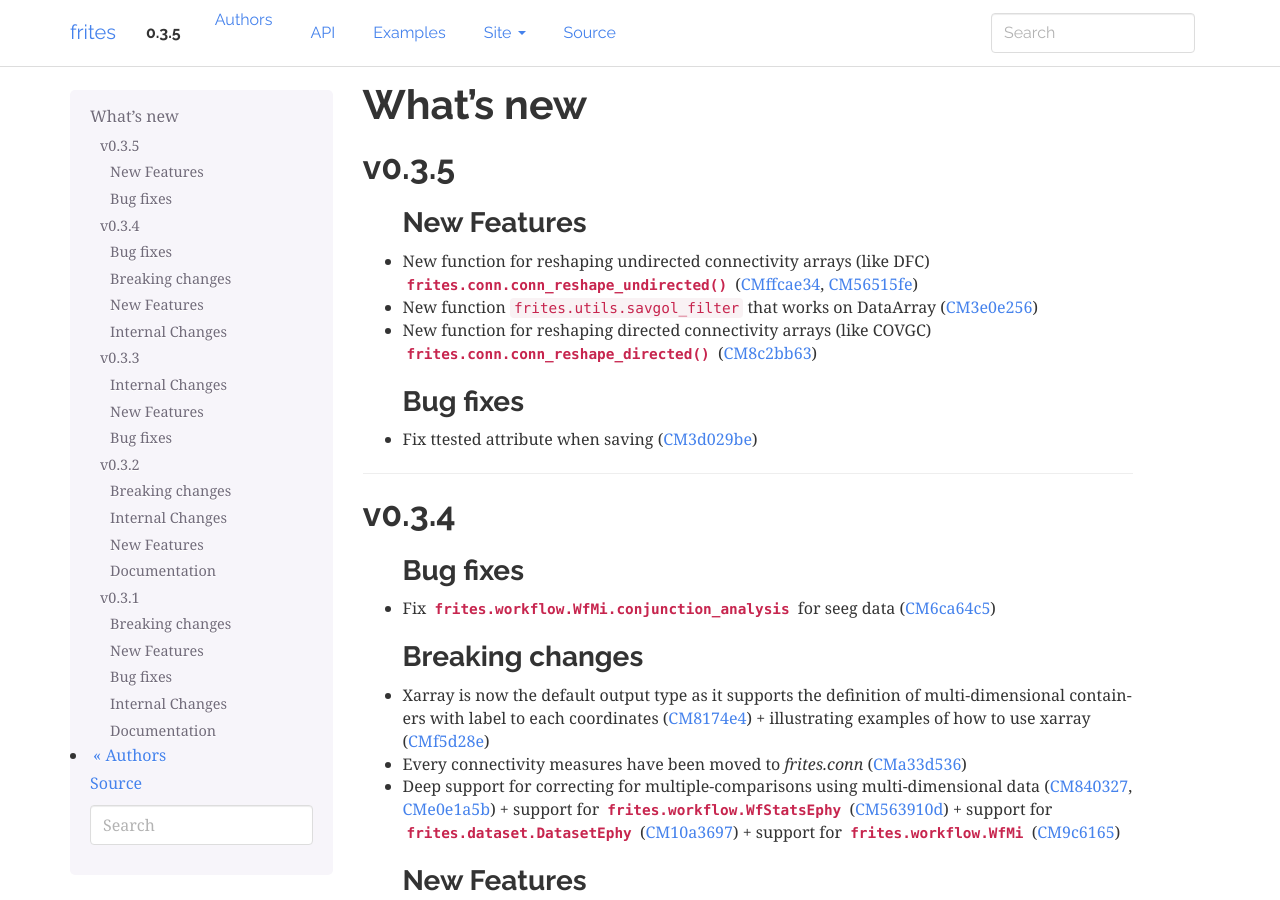
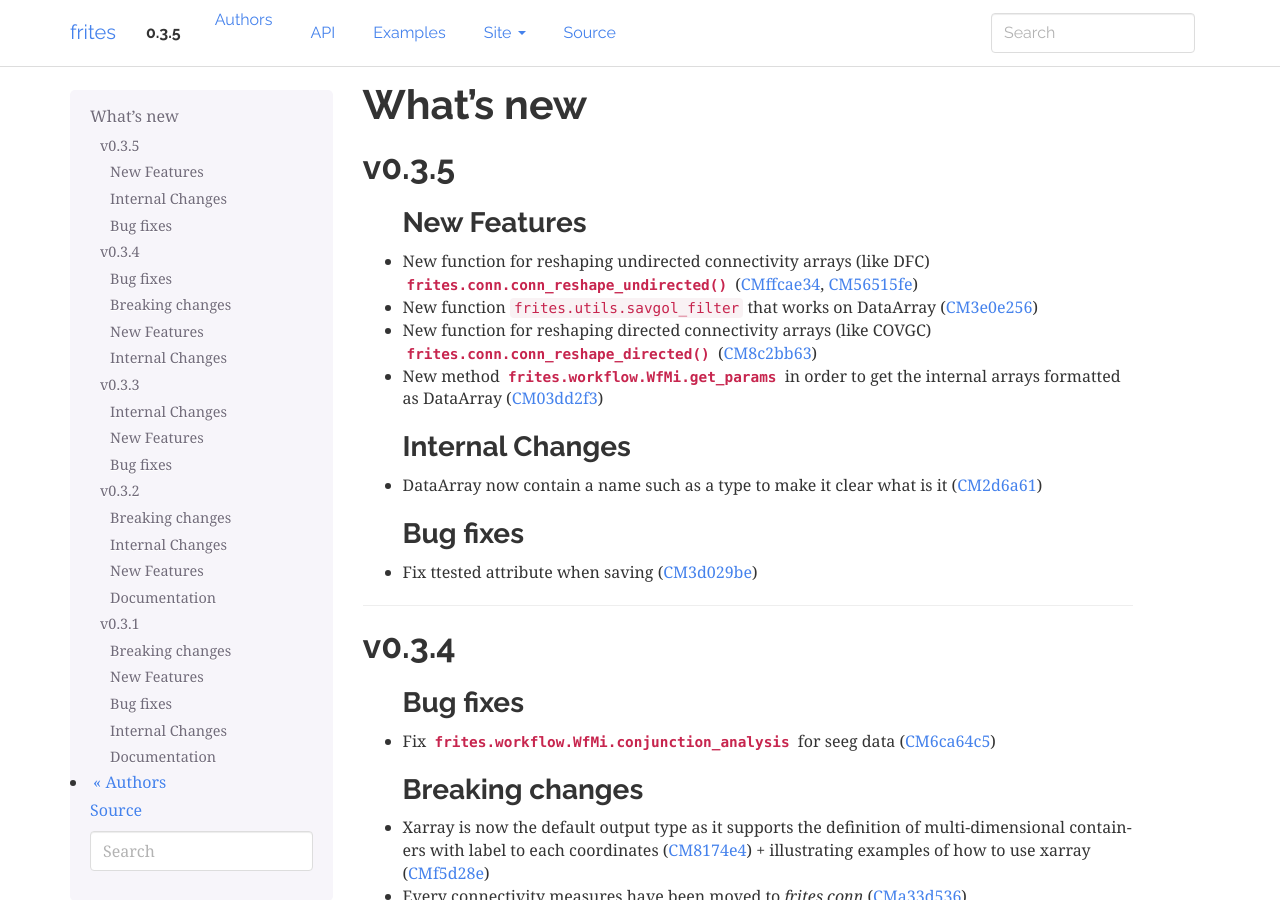
Before and after one commit to brainets/frites, a Sphinx documentation site: the page built from docs/source/whatsnew.rst, in a window 1280 px wide and 900 px high. Built offline with Sphinx 7.4.7, drawn with Linux system fonts in a browser that asks for light colours; pages that are not in the unit, such as notebooks, are missing from menus; cross-references to code outside the pages are shown as plain code.

Commit message:
Update whatsnew

```diff
--- a/docs/source/whatsnew.rst
+++ b/docs/source/whatsnew.rst
@@ -11,6 +11,11 @@ New Features
 * New function for reshaping undirected connectivity arrays (like DFC) :py:func:`frites.conn.conn_reshape_undirected` (:commit:`ffcae34`, :commit:`56515fe`)
 * New function :py:`frites.utils.savgol_filter` that works on DataArray (:commit:`3e0e256`)
 * New function for reshaping directed connectivity arrays (like COVGC) :py:func:`frites.conn.conn_reshape_directed` (:commit:`8c2bb63`)
+* New method :py:class:`frites.workflow.WfMi.get_params` in order to get the internal arrays formatted as DataArray (:commit:`03dd2f3`)
+
+Internal Changes
+++++++++++++++++
+* DataArray now contain a name such as a type to make it clear what is it (:commit:`2d6a61`)
 
 Bug fixes
 +++++++++
```
